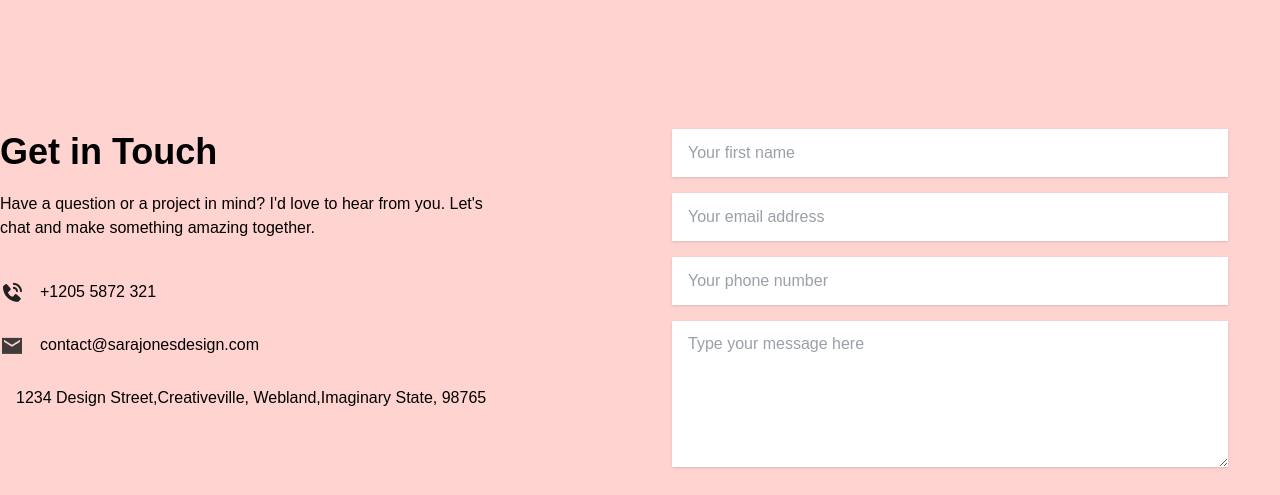
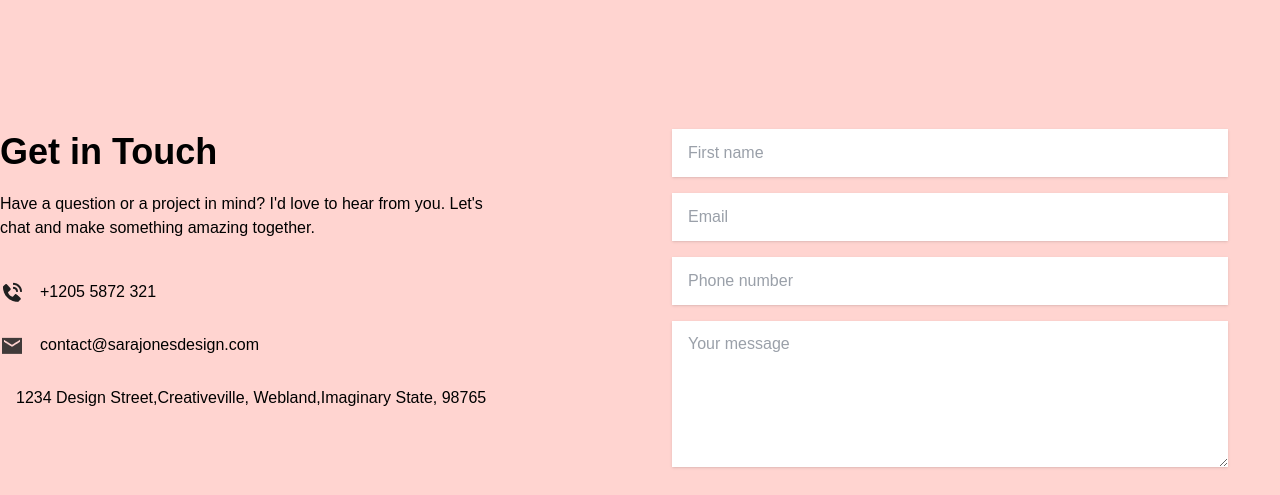
Before and after one commit to prince7262/rrf-exam, a website: page src/index.html in a window 1280 px wide. Shown: the part 4080-4575 px from the top of the page. Drawn offline with nearby package versions, Linux system fonts and the light colour scheme.

Commit message:
Update index.html

```diff
--- a/src/index.html
+++ b/src/index.html
@@ -361,16 +361,16 @@
                 <div class="p-8">
                   <form>
                     <div class="mb-4">
-                      <input type="text" id="firstName" class="shadow appearance-none bg-white  w-[556px] py-3.5 px-4 text-gray-700 leading-tight" placeholder="Your first name">
+                      <input type="text" id="firstName" class="shadow appearance-none bg-white  w-[556px] py-3.5 px-4 text-gray-700 leading-tight" placeholder="First name">
                     </div>
                     <div class="mb-4">
-                      <input type="email" id="email" class="shadow appearance-none bg-white  w-[556px] py-3.5 px-4 text-gray-700 leading-tight" placeholder="Your email address">
+                      <input type="email" id="email" class="shadow appearance-none bg-white  w-[556px] py-3.5 px-4 text-gray-700 leading-tight" placeholder="Email">
                     </div>
                     <div class="mb-4">
-                      <input type="tel" id="phone" class="shadow appearance-none bg-white  w-[556px] py-3.5 px-4 text-gray-700 leading-tight" placeholder="Your phone number">
+                      <input type="tel" id="phone" class="shadow appearance-none bg-white  w-[556px] py-3.5 px-4 text-gray-700 leading-tight" placeholder="Phone number">
                     </div>
                     <div class="mb-6">
-                      <textarea id="message" rows="6" class="shadow appearance-none bg-white  w-[556px] py-[13px] px-4 text-gray-700 leading-tight" placeholder="Type your message here"></textarea>
+                      <textarea id="message" rows="6" class="shadow appearance-none bg-white  w-[556px] py-[13px] px-4 text-gray-700 leading-tight" placeholder="Your message"></textarea>
                     </div>
                     <div class="flex items-center justify-between">
                       <button class="bg-[#1F1F1F] hover:bg-gray-700 text-white text-base font-bold py-3 px-14" type="button">
```
